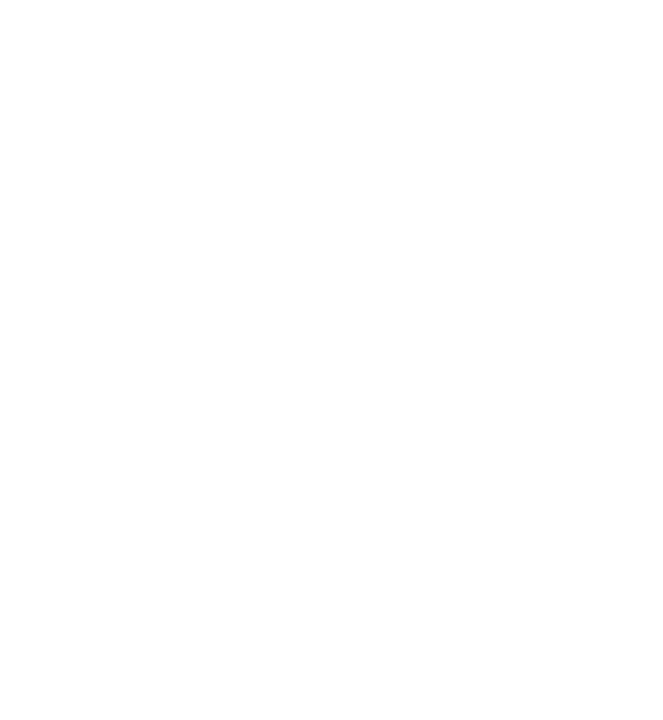
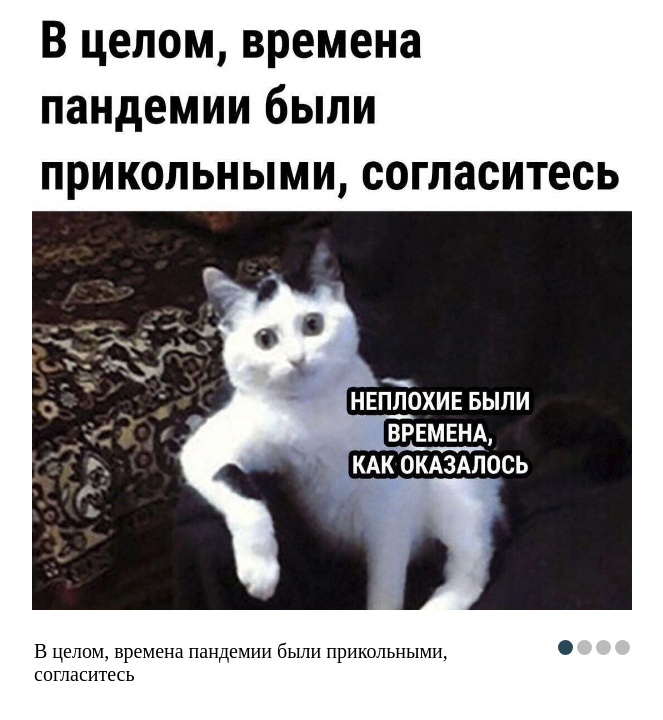
Before and after one commit to nastelmah/cssMemSlider, a plain HTML site: page cssMemSlider/index.html in a window 1280 px wide. Shown: the whole page, without its empty margins (308-971 px from the left). Drawn offline with Linux system fonts and the light colour scheme.

Commit message:
feat: add slider for  width 1280px (2022Y-05m-15d 22H:18M:55S)"

```diff
--- a/cssMemSlider/index.html
+++ b/cssMemSlider/index.html
@@ -1,15 +1,62 @@
 <!DOCTYPE html>
 <html lang="en">
-<head>
-    <meta charset="UTF-8">
-    <meta http-equiv="X-UA-Compatible" content="IE=edge">
-    <meta name="viewport" content="width=device-width, initial-scale=1.0">
+  <head>
+    <meta charset="UTF-8" />
+    <meta http-equiv="X-UA-Compatible" content="IE=edge" />
+    <meta name="viewport" content="width=device-width, initial-scale=1.0" />
     <title>MemSlider</title>
-    <link rel="stylesheet" href="./styles/normalize.css">
-    <link rel="stylesheet" href="./style.css">
-</head>
-<body>
-
+    <link rel="stylesheet" href="./styles/normalize.css" />
+    <link rel="stylesheet" href="./style.css" />
+  </head>
+  <body>
+    <div class="wrapper">
+      <article class="inner" id="slider">
+        <input checked type="radio" name="slider" id="switch1" />
+        <input type="radio" name="slider" id="switch2" />
+        <input type="radio" name="slider" id="switch3" />
+        <input type="radio" name="slider" id="switch4" />
+        <div id="slides">
+          <div id="overflow">
+            <div class="image">
+              <article><img class="img" src="../assets/1_img.jpg" /></article>
+              <article><img class="img" src="../assets/2_img.jpg" /></article>
+              <article><img class="img" src="../assets/3_img.jpg" /></article>
+              <article><img class="img" src="../assets/4_img.jpg" /></article>
+            </div>
+            <div class="info">
+              <div class="slider-description">
+                <p class="text1">
+                  В целом, времена пандемии были прикольными, <br />
+                  согласитесь
+                </p>
+                <p class="text2">
+                  Что в свободное время ты любишь делать больше всего? <br />
+                  У меня нет свободного времени, я постоянно работаю <br />
+                  Ничего себе, наверное у тебя много денег? <br />
+                  *плачет*
+                </p>
+                <p class="text3">
+                  Выбор, который я делаю каждый день <br />
+                  Немного пожить для себя до двух часов ночи<br />
+                  и страдать весь следующий день <br />
+                  Уснуть вместе с ребёнком и все равно не выспаться
+                </p>
+                <p class="text4">
+                  Когда ты узнаёшь, что твой образ жизни на самом деле <br />
+                  называется "карантин"
+                </p>
+              </div>
+            </div>
+          </div>
+        </div>
+        <div id="active">
+            <label class="label1" for="switch1"></label>
+            <label class="label2" for="switch2"></label>
+            <label class="label3" for="switch3"></label>
+            <label class="label4" for="switch4"></label>
+          </div>
+      </article>
+    </div>
     <script src="./script.js"></script>
-</body>
+  </body>
 </html>
--- a/cssMemSlider/style.css
+++ b/cssMemSlider/style.css
@@ -0,0 +1,147 @@
+* {
+    box-sizing: border-box;
+  }
+
+body {
+background-color: #fff;
+}
+.wrapper{
+    width: 100%;
+    display: flex;
+    flex-direction: column;
+    align-items: center;
+}
+.inner{
+    width: 1280px;
+    position: relative;
+}
+#switch1,#switch2,#switch3,#switch4{
+    display: none;
+}
+#slider { /*положение слайдера*/
+    position: relative;
+    text-align: center;
+    top: 10px;
+}
+
+#slider { /*центровка слайдера*/
+    margin: 0 auto;
+}
+
+#slider article { /*изображения справа друг от друга*/
+    width: 20%;
+    float: left;
+
+}
+
+#slides .image { /*общий размер блока с изображениями*/
+    width: 500%;
+    line-height: 0;
+}
+
+#overflow{ /*скрывает все, что находится за пределами блока*/
+    width: 100%;
+    overflow: hidden;
+    position: relative;
+    height: 800px;
+}
+
+.img {
+    width: 600px;
+    height: 600px;
+}
+.info {
+    width: 100%;
+    display: flex;
+    justify-content: space-between;
+    position: absolute;
+    top: 630px;
+    left: 342px;
+    text-align: left;
+ }
+
+.slider-description {
+    display: flex;
+    text-align: left;
+}
+
+.text1,.text2,.text3,.text4 {
+    display: none;
+    margin: 0;
+    font-size: 20px;
+    animation: textFlipping 0.3s ease-in;
+    text-align: left;
+}
+
+label, a {
+    cursor: pointer;
+}
+
+/*позиция изображения при активации переключателя*/
+#switch1:checked ~ #slides .image {
+    margin-left:0 ;
+}
+#switch2:checked ~ #slides .image {
+    margin-left: -100% ;
+}
+#switch3:checked ~ #slides .image {
+    margin-left: -200% ;
+}
+#switch4:checked ~ #slides .image {
+    margin-left: -300% ;
+}
+/*позиция текста при активации переключателя*/
+#switch1:checked ~ #slides .text1{
+    display: block;
+}
+#switch2:checked ~ #slides .text2 {
+    display: block;
+}
+#switch3:checked ~ #slides .text3 {
+    display: block;
+}
+#switch4:checked ~ #slides .text4 {
+    display: block;
+}
+
+#active label { /*стиль отедльного переключателя*/
+    border-radius: 10px;
+    display: inline-block;
+    width: 15px;
+    height: 15px;
+    background: #bbb;
+}
+
+#active { /*расположение блока с переключателями*/
+    margin: 0 0 0;
+    text-align: center;
+    position: absolute;
+    top: 630px;
+    right: 342px;
+}
+
+#active label:hover {
+    background: #76c8ff;
+    border-color: #777 !important; /*выполнение в любом случае*/
+}
+
+#switch1:checked ~ #active .label1 {
+    background: #274857;
+    background-color: #274857 !important;
+}
+#switch2:checked ~ #active .label2 {
+    background: #274857;
+    background-color: #274857 !important;
+}
+#switch3:checked ~ #active .label3 {
+    background: #274857;
+    background-color: #274857 !important;
+}
+#switch4:checked ~ #active .label4 {
+    background: #274857;
+    background-color: #274857 !important;
+}
+
+#slides .image { /*анимация пролистывания изображения*/
+    transition: all 800ms cubic-bezier(0.770, 0.000, 0.175, 1.000);
+}
```
